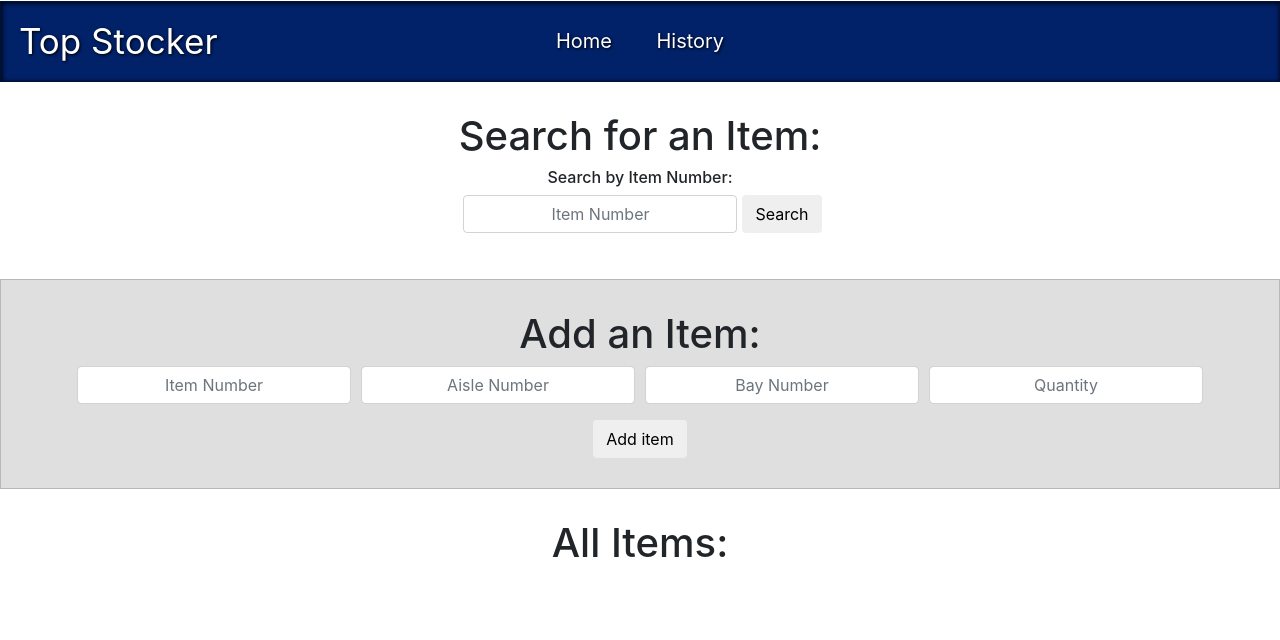
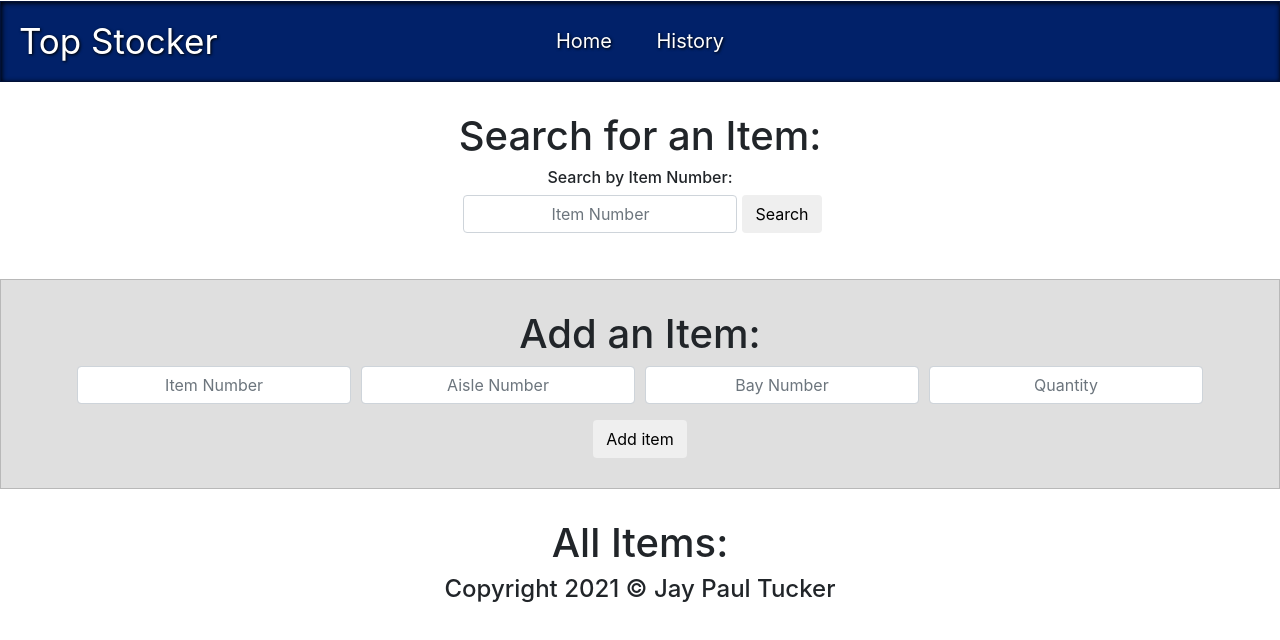
Before and after one commit to JayPTucker/TopStocker, a website: page app/public/home.html in a window 1280 px wide. Drawn offline with nearby package versions, Linux system fonts and the light colour scheme; no server answers; a web font is replaced by a local one.

Commit message:
Copyright added

```diff
--- a/app/public/home.html
+++ b/app/public/home.html
@@ -88,6 +88,16 @@
         </div>
       </div>
     </div>
+
+    <div class="row text-center">
+      <div class="col-md-12">
+        <h4>Copyright 2021 © Jay Paul Tucker</h4>
+      </div>
+    </div>
+
+
+
+
   </div>
 
 </body>
```
